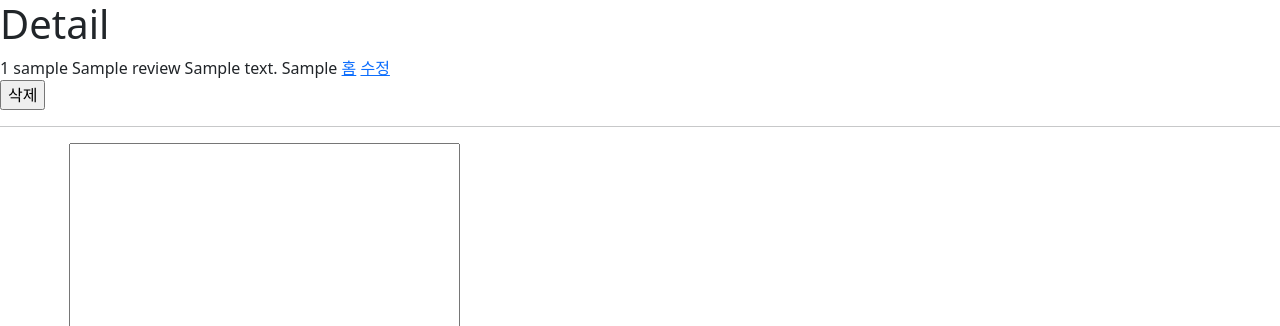
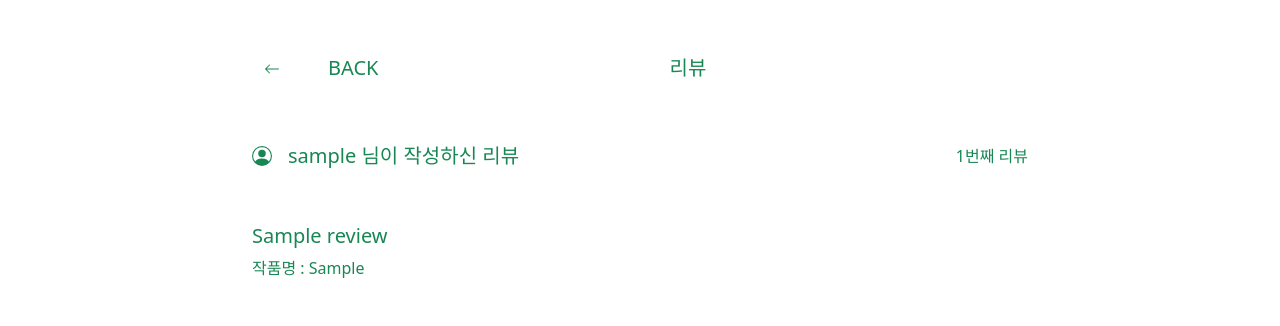
Before and after one commit to Choi-jw-96/Django_pairprogram, a Django app: page /reviews/1/ in a window 1280 px wide. Shown: the top 326 px of the page. Run offline with Django 3.2, Linux system fonts and the light colour scheme; tables that the repository leaves empty hold one stand-in row (values such as "Sample post").

Commit message:
detail 수정

```diff
--- a/reviews/templates/reviews/detail.html
+++ b/reviews/templates/reviews/detail.html
@@ -1,31 +1,120 @@
 {% extends 'base.html' %}
 
 {% block content %}
-<h1>Detail</h1>
-{{ review.pk }}
-{{ review.user }}
+<div class="mt-5 d-flex justify-content-center text-center">
+  <nav class="mb-4 navbar d-flex justify-content-center navbar-expand-lg bg-white text-success" style="width:70%">
+    <div class="row container-fluid" style="display:flex;justify-content:space-between;">
+        <div class="col-4 d-flex justify-content-start text-center ms-5">
+            <a class="navbar-brand d-flex justify-content-center" href="{% url 'reviews:index' %}">
+              <svg xmlns="http://www.w3.org/2000/svg" width="16" height="16" fill="#198754" class="bi bi-arrow-left d-flex justify-content-center" viewBox="0 0 16 16">
+                <path fill-rule="evenodd" d="M15 8a.5.5 0 0 0-.5-.5H2.707l3.147-3.146a.5.5 0 1 0-.708-.708l-4 4a.5.5 0 0 0 0 .708l4 4a.5.5 0 0 0 .708-.708L2.707 8.5H14.5A.5.5 0 0 0 15 8z"/>
+              </svg>
+                <div class="d-flex justify-content-center text-center">
+                    <h5 class="d-flex justify-content-center text-center">
+                        <a class="d-flex justify-content-center align-self-center" style="text-decoration-line: none; color:#198754" href="{% url 'reviews:index' %}">
+                            BACK
+                        </a>
+                    </h5>
+                </div>
+            </a>
+        </div>
+        <div class="col-4 d-flex justify-content-center text-center me-5">
+          <h5 class="d-flex justify-content-center text-center" style="color:#198754">리뷰</h5>
+        </div>
+        <div class="col-4 d-flex justify-content-end text-center me-5">
+        </div>
+      </div>
+    </div>
+  </nav>
+</div>
+<div class="mb-5 container" style="width:70%">
+  <div class="mt-4 d-flex justify-content-between">
+    <div class="ms-5 d-flex justify-content-start">
+      <h5 class="d-flex justify-content-between">
+        <svg xmlns="http://www.w3.org/2000/svg" width="20" height="20" fill="#198754" class="bi bi-person-circle d-flex justify-content-center align-self-center" viewBox="0 0 16 16">
+          <path d="M11 6a3 3 0 1 1-6 0 3 3 0 0 1 6 0z"/>
+          <path fill-rule="evenodd" d="M0 8a8 8 0 1 1 16 0A8 8 0 0 1 0 8zm8-7a7 7 0 0 0-5.468 11.37C3.242 11.226 4.805 10 8 10s4.757 1.225 5.468 2.37A7 7 0 0 0 8 1z"/>
+          <div class="ms-3 d-flex justify-content-center" style="color:#198754">
+            {{ review.user }} 님이 작성하신 리뷰
+          </div>
+        </svg>
+      </h5>
+    </div>
+    <div class="me-5 d-flex justify-content-end" style="color:#198754">
+      {{ review.pk }}번째 리뷰
+    </div>
+  </div>
+  <div class="mt-5 d-flex justify-content-start">
+    <div class="me-5 d-flex justify-content-center" style="color:#198754">
+      <h5 class="ms-5 d-flex justify-content-center">
+        <div class="d-flex justify-content-center">
           {{ review.title }}
-{{ review.content }}
-{{ review.movie }}
-<a href="{% url 'reviews:index' %}">홈</a>
-<a href="{% url 'reviews:update' review.pk %}">수정</a>
-<form action="{% url 'reviews:delete' review.pk %}" method="POST">
+        </div>
+      </h5>
+    </div>
+  </div>
+  <div class="ms-5 d-flex justify-content-start" style="color:#198754">
+    작품명 : {{ review.movie }}
+  </div>
+  <div class="mt-5 ms-5 me-5 card d-flex justify-content-center">
+    <img src="..." class="card-img-top" alt="썸네일">
+    <div class="card-body d-flex justify-content-center">
+      <p class="card-text d-flex justify-content-center">{{ review.content }}</p>
+    </div>
+  </div>
+  <div class="mt-5 ms-5 me-5 d-flex justify-content-end">
+    <div class="mt-5 mb-5 ms-5 d-flex justify-content-evenly">
+      <button type="button" class="me-5 d-flex justify-content-center btn btn-success text-white">
+        <a class="d-flex justify-content-center text-white" style="text-decoration-line: none;" href="{% url 'reviews:update' review.pk%}">리뷰 수정</a>
+      </button>
+      <form class="d-flex justify-content-center text-white" action="{% url 'reviews:delete' review.pk %}" method="POST">
         {% csrf_token %}
-    <input type="submit" value="삭제">
+        <input class="d-flex justify-content-center btn btn-success" type="submit" value="삭제">
       </form>
+    </div>
+  </div>
   <hr>
-<form action="{% url 'reviews:create_comment' review.pk%}" method="POST">
+  <div class="ms-5 me-5 d-flex justify-content-start">
+    <form class="d-flex justify-content-start" action="{% url 'reviews:create_comment' review.pk%}" method="POST">
       {% csrf_token %}
       {{ comment_form.as_p }}
-  <input type="submit" value="작성">
+      <div class="ms-3 d-flex justify-content-center align-self-center">
+        <input class="d-flex justify-content-center btn btn-success" style="width:58px; height:38px;" type="submit" value="작성">
+      </div>
     </form>
+  </div>
   <hr>
+  <div class="mb-4 me-5 d-flex justify-content-end" style="color:#198754">
+    댓글 수 : ({{ comments | length }})
+</div>
+  <div class="mt-3 ms-5 d-flex justify-content-start">
+    <ul>
+      <div>
         {% for comment in comments %}
+        <div>
+          <li class="mb-4 d-flex justify-content-start text-center align-self-center">
+            <svg xmlns="http://www.w3.org/2000/svg" width="20" height="20" fill="#198754" class="bi bi-person-circle d-flex justify-content-center align-self-center" viewBox="0 0 16 16">
+              <path d="M11 6a3 3 0 1 1-6 0 3 3 0 0 1 6 0z"/>
+              <path fill-rule="evenodd" d="M0 8a8 8 0 1 1 16 0A8 8 0 0 1 0 8zm8-7a7 7 0 0 0-5.468 11.37C3.242 11.226 4.805 10 8 10s4.757 1.225 5.468 2.37A7 7 0 0 0 8 1z"/>
+              <div class="ms-3 d-flex justify-content-center text-center align-self-center" style="color:#198754">
                 {{ comment.user }}
+              </div>
+              <div class="ms-3 d-flex justify-content-center text-center align-self-center" style="color:#198754">
                 {{ comment.content }}
-  <form action="{% url 'reviews:delete_comment' review.pk comment.pk %}" method="POST">
+              </div>
+            </svg>
+            {% if request.user == comment.user %}
+            <form class="ms-3 " action="{% url 'reviews:delete_comment' review.pk comment.pk %}" method="POST">
               {% csrf_token %}
-    <input type="submit" value="삭제">
+              <input class="d-flex justify-content-center btn btn-success" type="submit" value="삭제">
             </form>
+            {% endif %}
+            <br>
+          </li>
+        </div>
       {% endfor %}
+      </div>
+    </ul>
+  </div>
+</div>
 {% endblock content %}
```
Lines whose indentation alone changed are shown as unchanged.
